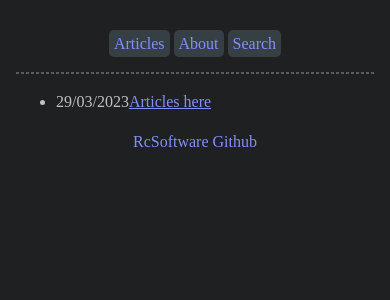
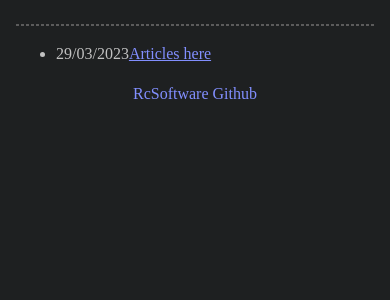
Before and after one commit to Kar98/rcblog, a Flask app: page /test in a window 390 px wide. Shown: the top 300 px of the page. Run offline with Flask 2, Linux system fonts and the light colour scheme.

Commit message:
moving and redesigning

```diff
--- a/flaskr/static/navbar.css
+++ /dev/null
@@ -1 +0,0 @@
-/* Add a black background color to the top navigation */
--- a/flaskr/templates/base.html
+++ b/flaskr/templates/base.html
@@ -2,8 +2,7 @@
 <head><meta name="viewport" content="width=device-width, initial-scale=1"></head>
 <title>{% block title %}{% endblock %}</title>
 
-<link rel="stylesheet" href="{{ url_for('static', filename='shintori.css') }}">
-<link rel="stylesheet" href="{{ url_for('static', filename='navbar.css') }}">
+<link rel="stylesheet" href="{{ url_for('static', filename='css/shintori.css') }}">
 <link rel="preconnect" href="https://fonts.gstatic.com">
 <link href="https://fonts.googleapis.com/css2?family=Montserrat&display=swap" rel="stylesheet">
 {% block links %}{% endblock %}
--- a/flaskr/templates/test.html
+++ b/flaskr/templates/test.html
@@ -4,26 +4,18 @@
 
 <link rel="stylesheet" href="{{ url_for('static', filename='css/style.css') }}">
 
+<header>
 <nav>
-  <div class="container">
-    <ul class="menu">
-      <li>
-      <a href="/articles">Articles</a>
-      </li>
-      <li>
-      <a href="/about">About</a>
-      </li>
-      <li><a href="/search">Search</a></li>
-    </ul>
-    </div>
-  </nav>
+</nav>
+<hr>
+</header>
 
-<hr>
-
-
-<ul>
+<main>
+  <ul>
     <li>
         <span>29/03/2023</span><a href="articles.html">Articles here</a>
     </li>
-</ul>
+  </ul>
+</main>
+
 <footer><p><a href="/">RcSoftware</a> <a href="https://github.com/Kar98">Github</a> </p></footer>
```
Also changed, not shown: flaskr/templates/articles.html (+8 -1 lines), flaskr/templates/mobile.html (deleted, +0 -9 lines), flaskr/static/css/font-awesome.min.css (renamed from flaskr/static/font-awesome.min.css), flaskr/static/css/mob_style.css (renamed from flaskr/static/mob_style.css), flaskr/static/css/shintori.css (renamed from flaskr/static/shintori.css), flaskr/static/images/tmp1.png (deleted).
